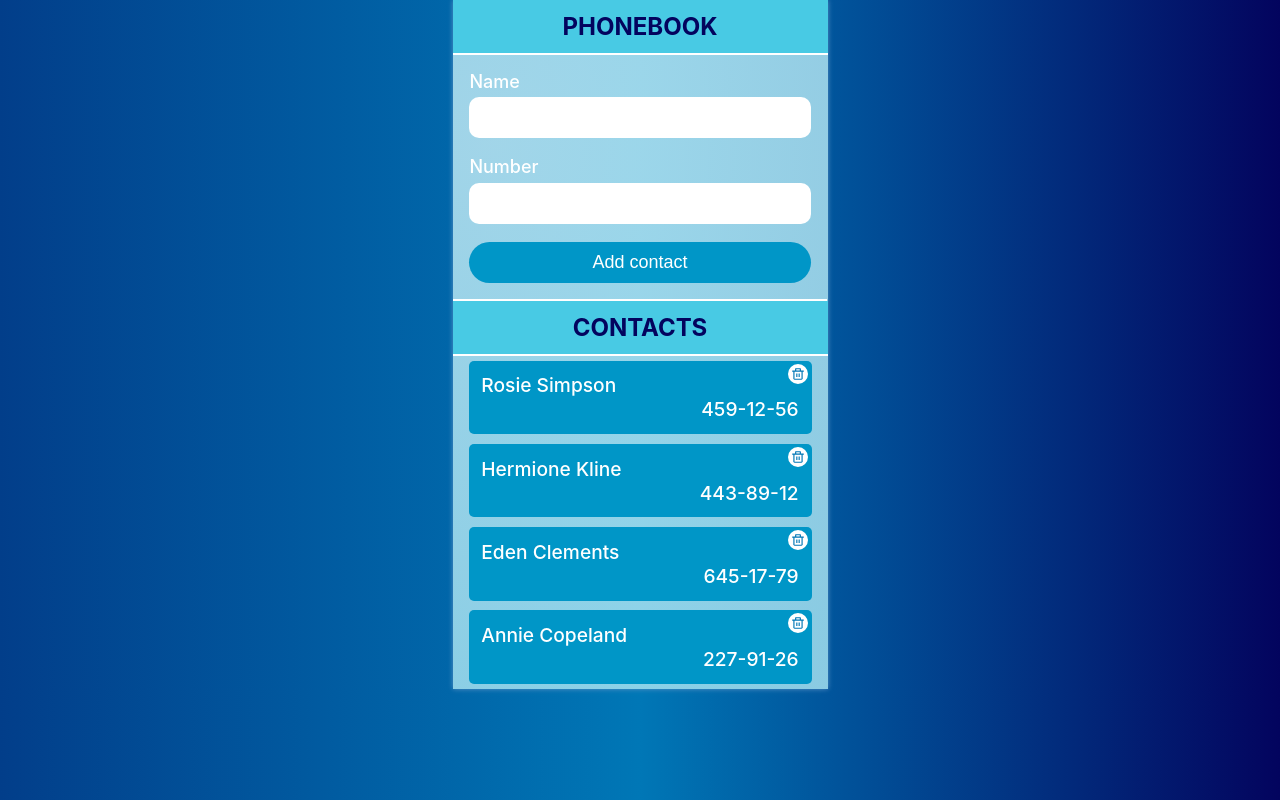
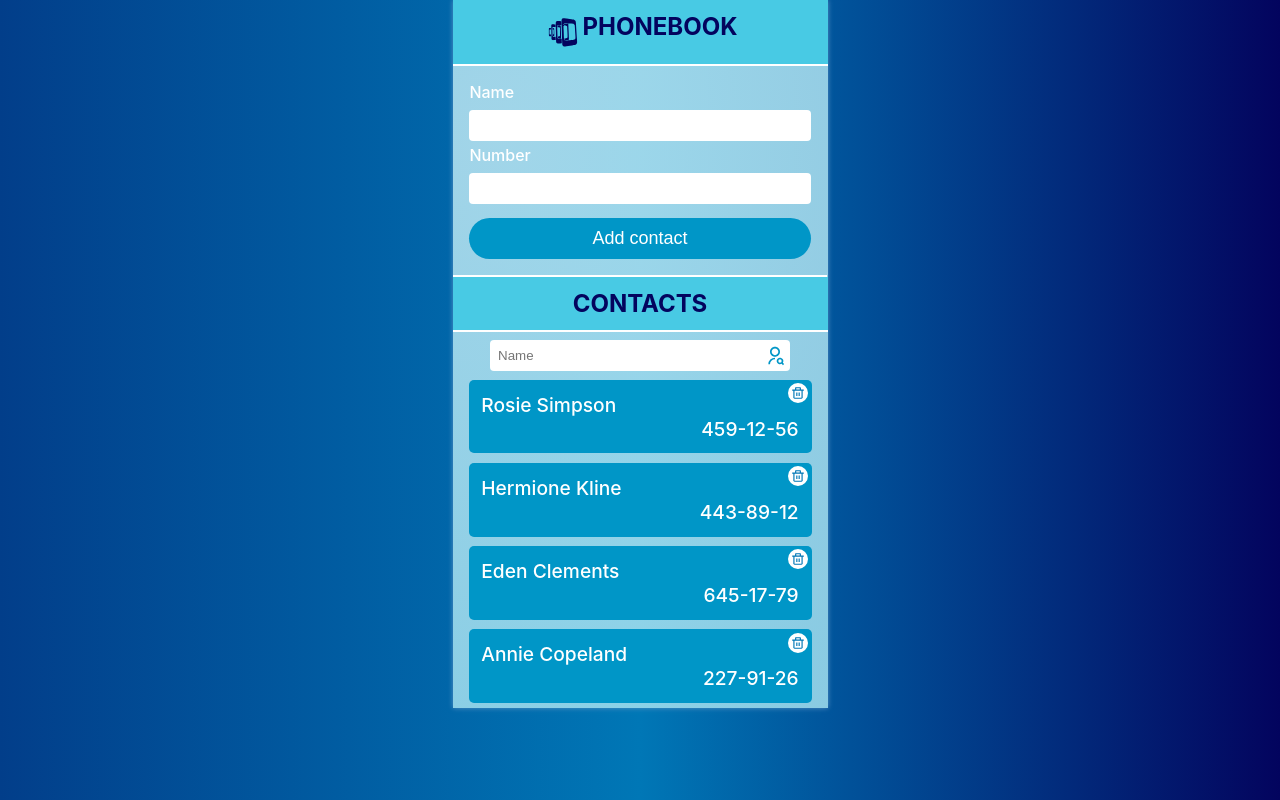
Before and after one commit to VasylievYurii/goit-react-hw-02-phonebook, a React (Create React App) app: page / in a window 1280 px wide. Built offline with nearby package versions, Linux system fonts and the light colour scheme.

Commit message:
version 2.0

```diff
--- a/src/components/App/App.jsx
+++ b/src/components/App/App.jsx
@@ -1,13 +1,8 @@
 import { Component } from 'react';
 import FormPhonebook from 'components/FormPhonebook';
-import {
-  Section,
-  Container,
-  Title,
-  TitleContacts,
-  ContactUl,
-} from './App.styled';
+import { Section, Container, Title, TitleContacts, DiPhonegapSvg } from './App.styled';
 import { Contact } from 'components/ContactCard/ContactCard';
+import { Filter } from '../Filter/Filter';
 
 export class App extends Component {
   state = {
@@ -17,38 +12,49 @@ export class App extends Component {
       { id: 'id-3', name: 'Eden Clements', number: '645-17-79' },
       { id: 'id-4', name: 'Annie Copeland', number: '227-91-26' },
     ],
+    filter: '',
   };
 
   addContact = data => {
     this.setState(prevState => ({
-      contacts: [...prevState.contacts, data],
+      contacts: [data, ...prevState.contacts],
     }));
   };
 
-  markupContacts = () => {
-    return this.state.contacts.map(contact => {
-      return <Contact key={contact.id} id={contact.id} name={contact.name} number={contact.number}  onDeleteItem={this.deleteItem}/>;
-    });
+  deleteItem = contactId => {
+    this.setState(prevState => ({
+      contacts: prevState.contacts.filter(contact => contact.id !== contactId),
+    }));
   };
 
-deleteItem =(contactId) => {
- this.setState(prevState => ({
-  contacts: prevState.contacts.filter(contact => contact.id !== contactId)
- }))
-
-}
+  searchFilter = e => {
+    this.setState({ filter: e.currentTarget.value });
+  };
 
   render() {
+    const normalizedFilter = this.state.filter.toLowerCase();
+
+    const filteredContacts = this.state.contacts.filter(contact =>
+      contact.name.toLowerCase().includes(normalizedFilter)
+    );
+
     return (
       <>
         <Section>
           <Container>
-            <Title>Phonebook</Title>
+            <Title><DiPhonegapSvg/>Phonebook</Title>
             <FormPhonebook onSubmit={this.addContact} />
             {this.state.contacts.length === 0 ? null : (
               <>
                 <TitleContacts>Contacts</TitleContacts>
-                <ContactUl>{this.markupContacts()}</ContactUl>
+                <Filter
+                  value={this.state.filter}
+                  onChange={this.searchFilter}
+                />
+                <Contact
+                  array={filteredContacts}
+                  onDeleteItem={this.deleteItem}
+                />
               </>
             )}
           </Container>
--- a/src/components/App/App.styled.js
+++ b/src/components/App/App.styled.js
@@ -1,4 +1,5 @@
 import styled from '@emotion/styled';
+import { DiPhonegap } from 'react-icons/di';
 
 export const Section = styled.section`
   margin: 0 auto;
@@ -15,6 +16,10 @@ export const Container = styled.div`
 `;
 
 export const Title = styled.h1`
+  display: flex;
+  justify-content: center;
+  position: relative;
+  width: auto;
   text-transform: uppercase;
   color: var(--color-main-one);
   width: 100%;
@@ -35,6 +40,8 @@ export const TitleContacts = styled.h2`
   text-transform: uppercase;
   color: var(--color-main-one);
 `;
-export const ContactUl = styled.ul`
-  width: 100%;
+
+export const DiPhonegapSvg = styled(DiPhonegap)`
+  width: 40px;
+  height: 40px;
 `;
--- a/src/components/ContactCard/ContactCard.jsx
+++ b/src/components/ContactCard/ContactCard.jsx
@@ -1,13 +1,28 @@
 import React from 'react';
 
-import { ContactList, ContactCard, ContactName, ContactNumber, RiDeleteBinLineSvg} from './ContactCard.styled';
+import {
+  ContactList,
+  ContactCard,
+  ContactName,
+  ContactNumber,
+  RiDeleteBinLineSvg,
+  ContactUl,
+} from './ContactCard.styled';
 
-export const Contact = ({ id, name, number, onDeleteItem}) =>{
-    return (<ContactList>
-      <ContactCard href="#" onClick={(e)=>e.preventDefault()}>
-      <ContactName>{name} </ContactName>
-      <ContactNumber>{number}</ContactNumber>
-      <RiDeleteBinLineSvg onClick={()=>onDeleteItem(id)}/>
-      </ContactCard>
-     </ContactList>)
-}
+export const Contact = ({ array, onDeleteItem }) => {
+  return (
+    <ContactUl>
+      {array.map(contact => {
+        return (
+          <ContactList key={contact.id}>
+            <ContactCard href="#" onClick={e => e.preventDefault()}>
+              <ContactName>{contact.name} </ContactName>
+              <ContactNumber>{contact.number}</ContactNumber>
+              <RiDeleteBinLineSvg onClick={() => onDeleteItem(contact.id)} />
+            </ContactCard>
+          </ContactList>
+        );
+      })}
+    </ContactUl>
+  );
+};
--- a/src/components/ContactCard/ContactCard.styled.js
+++ b/src/components/ContactCard/ContactCard.styled.js
@@ -1,5 +1,5 @@
 import styled from '@emotion/styled';
-import {RiDeleteBinLine} from 'react-icons/ri';
+import { RiDeleteBinLine } from 'react-icons/ri';
 
 export const ContactList = styled.li`
   display: block;
@@ -51,12 +51,16 @@ export const ContactNumber = styled.p`
 `;
 export const RiDeleteBinLineSvg = styled(RiDeleteBinLine)`
   position: absolute;
-right:0.2em;
-top:0.2em;
-color:var(--color-main-three);
+  right: 0.2em;
+  top: 0.2em;
+  color: var(--color-main-three);
   background-color: white;
   border-radius: 50%;
   border: 3px solid white;
   width: 14px;
   height: 14px;
-`
+`;
+
+export const ContactUl = styled.ul`
+  width: 100%;
+`;
--- /dev/null
+++ b/src/components/Filter/Filter.jsx
@@ -0,0 +1,16 @@
+import React from 'react';
+import {FilterLabel, FilterInput, RiUserSearchLineSvg} from './Filter.styled';
+
+export const Filter = ({ value, onChange }) => {
+  return (
+    <FilterLabel>
+      <FilterInput
+        type="text"
+        value={value}
+        onChange={onChange}
+        placeholder='Name'
+      />
+      <RiUserSearchLineSvg/>
+    </FilterLabel>
+  );
+};
--- /dev/null
+++ b/src/components/Filter/Filter.styled.js
@@ -0,0 +1,34 @@
+import styled from '@emotion/styled';
+import { RiUserSearchLine } from 'react-icons/ri';
+
+export const FilterLabel = styled.label`
+  position: relative;
+  width: 80%;
+`;
+
+export const FilterInput = styled.input`
+  width: 100%;
+  border: none;
+  border-radius: 4px;
+  margin: 8px 0;
+  margin-bottom: 4px;
+  outline: none;
+  padding: 8px;
+  box-sizing: border-box;
+  transition: 0.3s;
+  padding-right: 30px;
+
+  &:focus {
+    box-shadow: 0 0 8px 0 var(--color-contacts);
+  }
+`;
+
+export const RiUserSearchLineSvg = styled(RiUserSearchLine)`
+  position: absolute;
+  fill: var(--color-contacts);
+  top: 55%;
+  left: 95%;
+  width: 20px;
+  height: 20px;
+  transform: translate(-50%, -50%);
+`;
--- /dev/null
+++ b/src/components/Filter/index.js
@@ -0,0 +1 @@
+export {default} from './Filter'
--- a/src/components/FormPhonebook/FormPhonebook.styled.js
+++ b/src/components/FormPhonebook/FormPhonebook.styled.js
@@ -11,11 +11,13 @@ export const FormWrapper = styled(Form)`
 
 export const Button = styled.button`
   background-color: var(--color-contacts);
+  margin-top: 10px;
   border-radius: 28px;
   border: none;
   color: #ffffff;
   font-size: 18px;
   padding: 10px 20px 10px 20px;
+  cursor: pointer;
   transition: background-color 500ms var(--timing-function), font-weight 300ms var(--timing-function), color 300ms var(--timing-function);
   &:hover {
     font-weight: 700;
@@ -25,21 +27,25 @@ export const Button = styled.button`
 `;
 
 export const LabelForm = styled.label`
-  font-size: 18px;
+  font-size: 1em;
   font-weight: 500;
-  margin-bottom: 0.3em;
   color: white;
 `;
 
 export const ErrorMessageForm = styled(ErrorMessage)`
+font-size: .8em;
   margin-bottom: 1em;
   color: red;
 `;
 export const FieldForm = styled(Field)`
-  font-size: 18px;
-  padding: 10px 20px 10px 20px;
-  margin-bottom: 1em;
-  border-radius: 10px;
+  width: 100%;
   border: none;
-  outline-color: var(--color-accent);
+  border-radius: 4px;
+  margin: 8px 0;
+  margin-bottom: 4px;
+  outline: none;
+  padding: 8px;
+  box-sizing: border-box;
+  transition: 0.3s;
+  padding-right: 30px;
 `;
```
Lines whose indentation alone changed are shown as unchanged.
